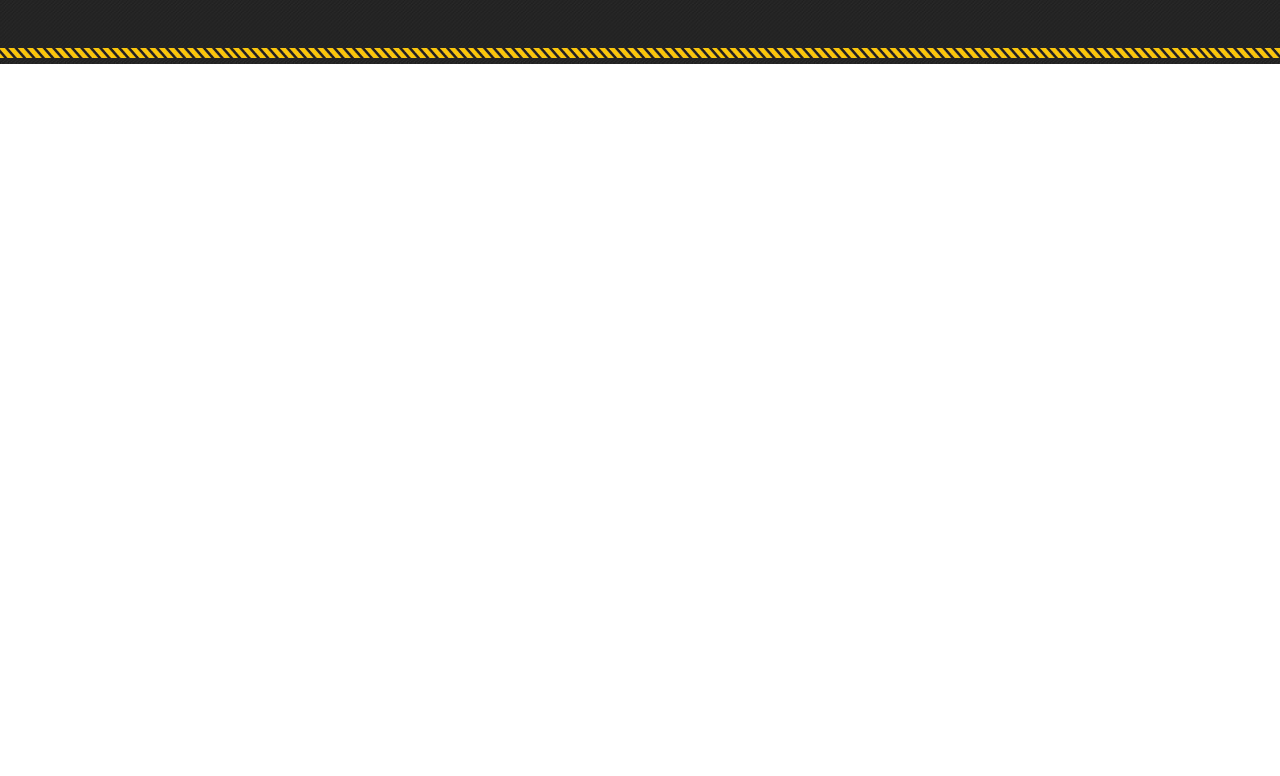
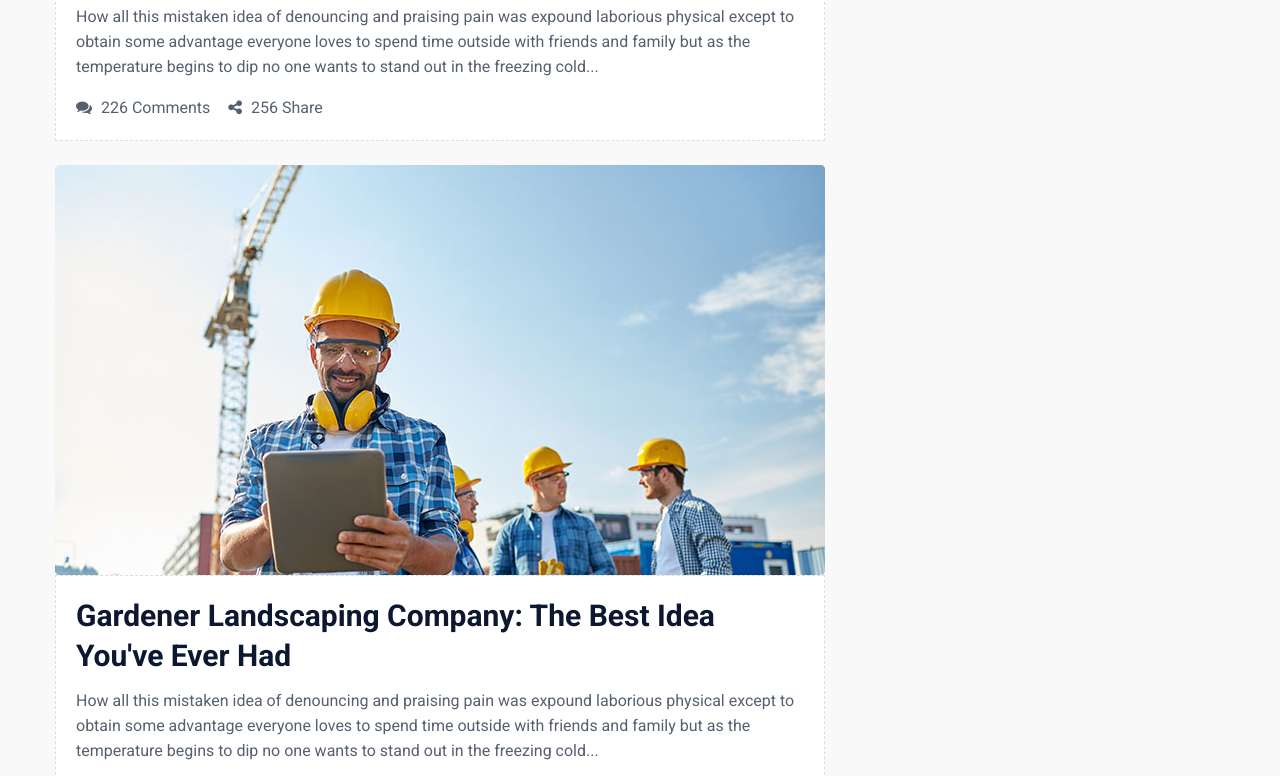
Before and after one commit to hasibweb/Contra, a plain HTML site: page blog.html in a window 1280 px wide. Shown: the part 1714-2490 px from the top of the page. Before the commit the page ends 1778 px from the top, so only its background shows below. Drawn offline with Linux system fonts and the light colour scheme.

Commit message:
blog page

```diff
--- /dev/null
+++ b/assets/style/scss/pages/_blog.scss
@@ -0,0 +1,32 @@
+/*=============================================
+                Projects
+=============================================*/
+
+.blogs-grid {
+    padding: 50px 0;
+    background: #f9f9f9;
+}
+
+// Blog Wrap
+.blogs-wrap {
+    .card {
+        background: #fff;
+        border: 0;
+        .card-body {
+            border: 1px dashed #ddd;
+        }
+        .blog-control {
+            li {
+                margin-right: 18px;
+                i {
+                    display: inline-block;
+                    margin-right: 5px;
+                }
+                &:hover {
+                    color: $primary;
+                    cursor: pointer;
+                }
+            }
+        }
+    }
+}
--- a/assets/style/scss/pages/_pages.scss
+++ b/assets/style/scss/pages/_pages.scss
@@ -7,3 +7,4 @@
 @import './about';
 @import './services';
 @import './project';
+@import './blog';
--- a/blog.html
+++ b/blog.html
@@ -201,8 +201,89 @@
     </div>
     <!-- =========================== Hero// =========================== -->
 
-    <!-- =========================== Hero// =========================== -->
-    <!-- =========================== Hero// =========================== -->
+    <!-- =========================== Blog Grid =========================== -->
+    <section class="blogs-grid">
+        <div class="container">
+            <div class="row">
+                <!-- Blog Wrapper -->
+                <div class="col-md-8">
+                    <div class="blogs-wrap">
+                        <!-- Card -->
+                        <div class="card mb-4">
+                            <img class="card-img-top" src="assets/img/48.jpg" alt="Card image cap">
+                            <div class="card-body">
+                                <h3 class="card-title font-weight-bold">Gardener Landscaping Company: The Best Idea You've Ever Had</h3>
+                                <p class="card-text">How all this mistaken idea of denouncing and praising pain was expound laborious physical
+                                    except to obtain some advantage everyone loves to spend time outside with friends and
+                                    family but as the temperature begins to dip no one wants to stand out in the freezing
+                                    cold...
+                                </p>
+
+                                <!-- blog control -->
+                                <ul class="blog-control d-flex">
+                                    <li>
+                                        <i class="fa fa-comments" aria-hidden="true"></i> 226 Comments</li>
+                                    <li>
+                                        <i class="fa fa-share-alt" aria-hidden="true"></i> 256 Share</li>
+                                </ul>
+                            </div>
+                        </div>
+                        <!-- Card// -->
+                        <!-- Card -->
+                        <div class="card mb-4">
+                            <img class="card-img-top" src="assets/img/50.jpg" alt="Card image cap">
+                            <div class="card-body">
+                                <h3 class="card-title font-weight-bold">Gardener Landscaping Company: The Best Idea You've Ever Had</h3>
+                                <p class="card-text">How all this mistaken idea of denouncing and praising pain was expound laborious physical
+                                    except to obtain some advantage everyone loves to spend time outside with friends and
+                                    family but as the temperature begins to dip no one wants to stand out in the freezing
+                                    cold...
+                                </p>
+
+                                <!-- blog control -->
+                                <ul class="blog-control d-flex">
+                                    <li>
+                                        <i class="fa fa-comments" aria-hidden="true"></i> 226 Comments</li>
+                                    <li>
+                                        <i class="fa fa-share-alt" aria-hidden="true"></i> 256 Share</li>
+                                </ul>
+                            </div>
+                        </div>
+                        <!-- Card// -->
+                        <!-- Card -->
+                        <div class="card mb-4">
+                            <img class="card-img-top" src="assets/img/49.jpg" alt="Card image cap">
+                            <div class="card-body">
+                                <h3 class="card-title font-weight-bold">Gardener Landscaping Company: The Best Idea You've Ever Had</h3>
+                                <p class="card-text">How all this mistaken idea of denouncing and praising pain was expound laborious physical
+                                    except to obtain some advantage everyone loves to spend time outside with friends and
+                                    family but as the temperature begins to dip no one wants to stand out in the freezing
+                                    cold...
+                                </p>
+
+                                <!-- blog control -->
+                                <ul class="blog-control d-flex">
+                                    <li>
+                                        <i class="fa fa-comments" aria-hidden="true"></i> 226 Comments</li>
+                                    <li>
+                                        <i class="fa fa-share-alt" aria-hidden="true"></i> 256 Share</li>
+                                </ul>
+                            </div>
+                        </div>
+                        <!-- Card// -->
+
+                    </div>
+
+                </div>
+                <!-- Blog Wrapper// -->
+                <!-- Sidebar -->
+                <div class="col-md-4"></div>
+                <!-- Sidebar// -->
+
+            </div>
+        </div>
+    </section>
+    <!-- =========================== Blog Grid// =========================== -->
 
     <!-- =========================== Template Showcase =========================== -->
     <section class="template-showcase" style="background-image: url('assets/img/18.jpg')">
```
Also changed, not shown: assets/img/48.jpg (added), assets/img/49.jpg (added), assets/img/50.jpg (added), assets/style/css/main.css, 1 other file.
